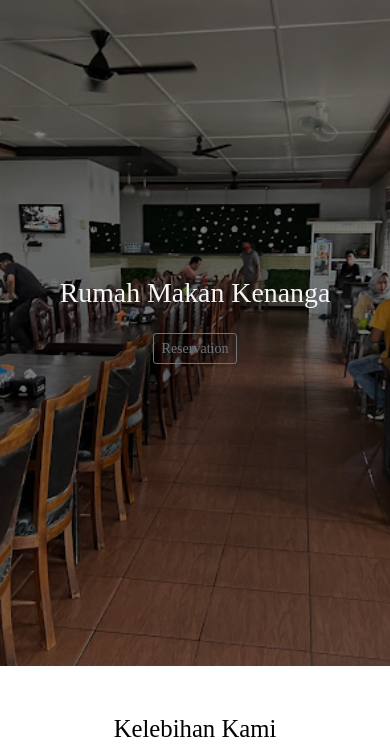
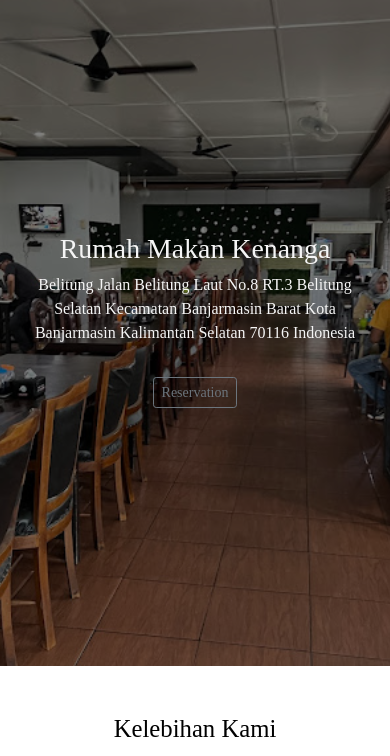
Before and after one commit to erfanfahrrezi/erfanfahrrezi.github.io, a plain HTML site: page index.html in a window 390 px wide. Shown: the part 73-829 px from the top of the page. Drawn offline with nearby package versions, Linux system fonts and the light colour scheme.

Commit message:
memperbaiki tampilan

```diff
--- a/index.html
+++ b/index.html
@@ -78,7 +78,7 @@
         <div class="container banner-content col-lg-6">
             <div class="text-center">
                 <h3 class="fs-1">Rumah Makan Kenanga</h3>
-                <p class="d-none d-sm-block">Belitung
+                <p>Belitung
                   Jalan Belitung Laut No.8
                   RT.3
                   Belitung Selatan
```
